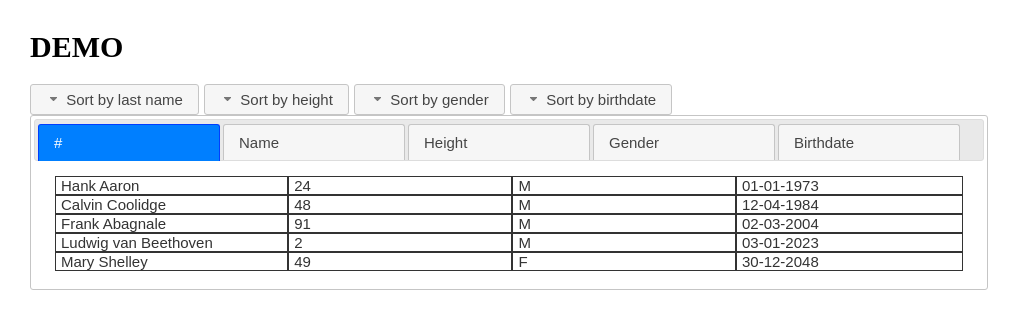
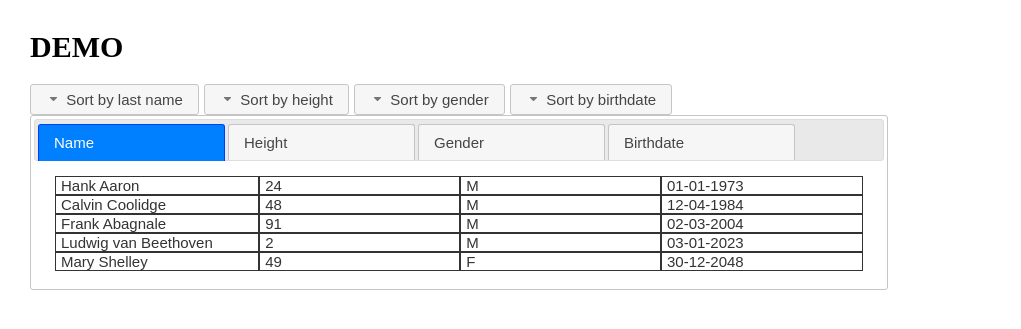
Before and after one commit to karthikdevphp/phpdemo, a PHP site: page / in a window 1280 px wide. Shown: the top 329 px of the page, without its empty margins (0-1021 px from the left). Run offline with PHP 8.4, Linux system fonts and the light colour scheme; data that the repository does not hold is empty; some libraries are stand-ins or nearby versions.

Commit message:
commit after refractoring the  code

```diff
--- a/css/index.css
+++ b/css/index.css
@@ -41,11 +41,11 @@
         border-width: thin;
         padding-left: 5px;
         padding-right: 5px;
-        width:250px;
+        width:200px;
     }
 
     .liTabs{
-        width:180px;
+        width:185px;
     }
 
     #button{
@@ -55,11 +55,7 @@
     }
 
     #tabs{
-        width:950px;
-    }
-
-    #buttons{
-        width:800px;
+        width:850px;
     }
 
     #progressbar{
--- a/index.php
+++ b/index.php
@@ -19,7 +19,6 @@
 		<div id="progressbar"><div class="progress-label">Loading...</div></div>
                 <div id="tabs">
                     <ul>
-                        <li class="liTabs"><a href="#tabs-1">#</a></li>
                         <li class="liTabs"><a href="#tabs-1">Name</a></li>
                         <li class="liTabs"><a href="#tabs-2">Height</a></li>
                         <li class="liTabs"><a href="#tabs-3">Gender</a></li>
```
